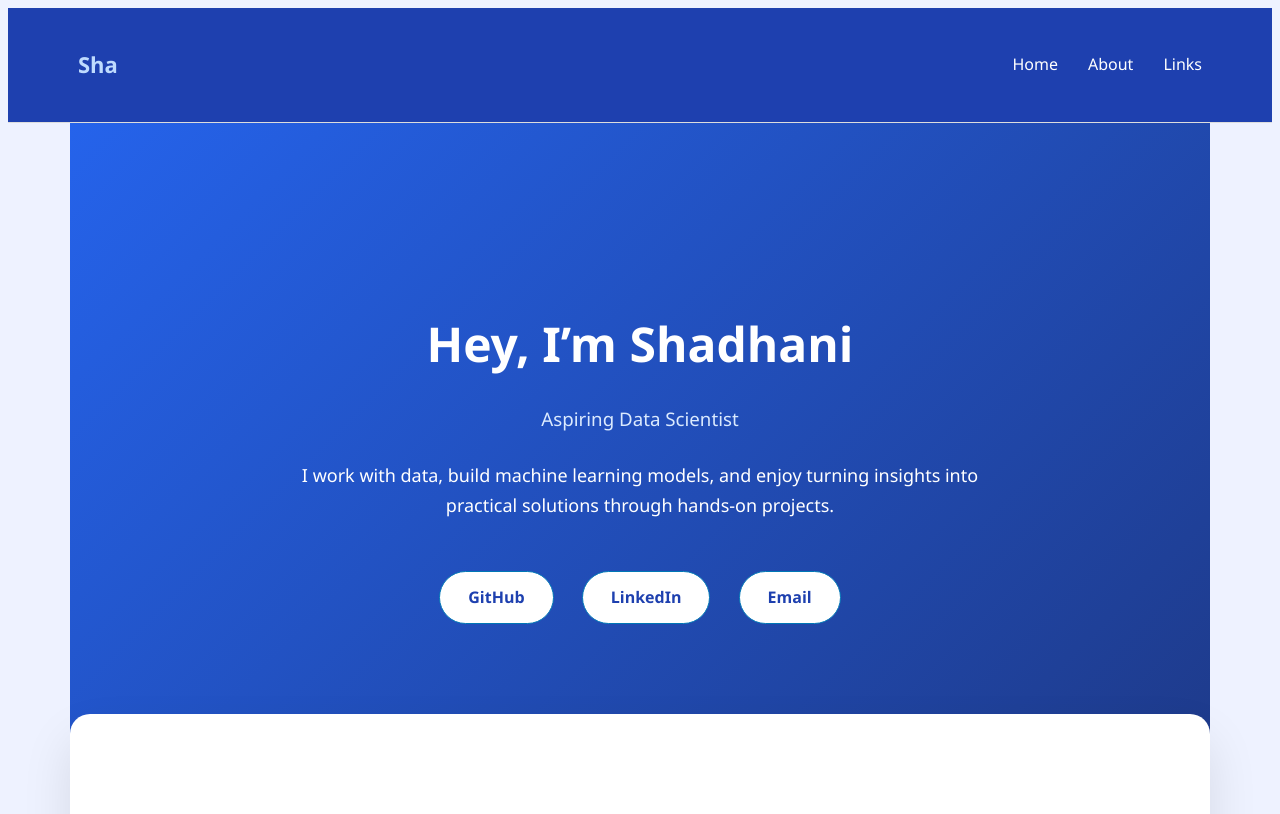
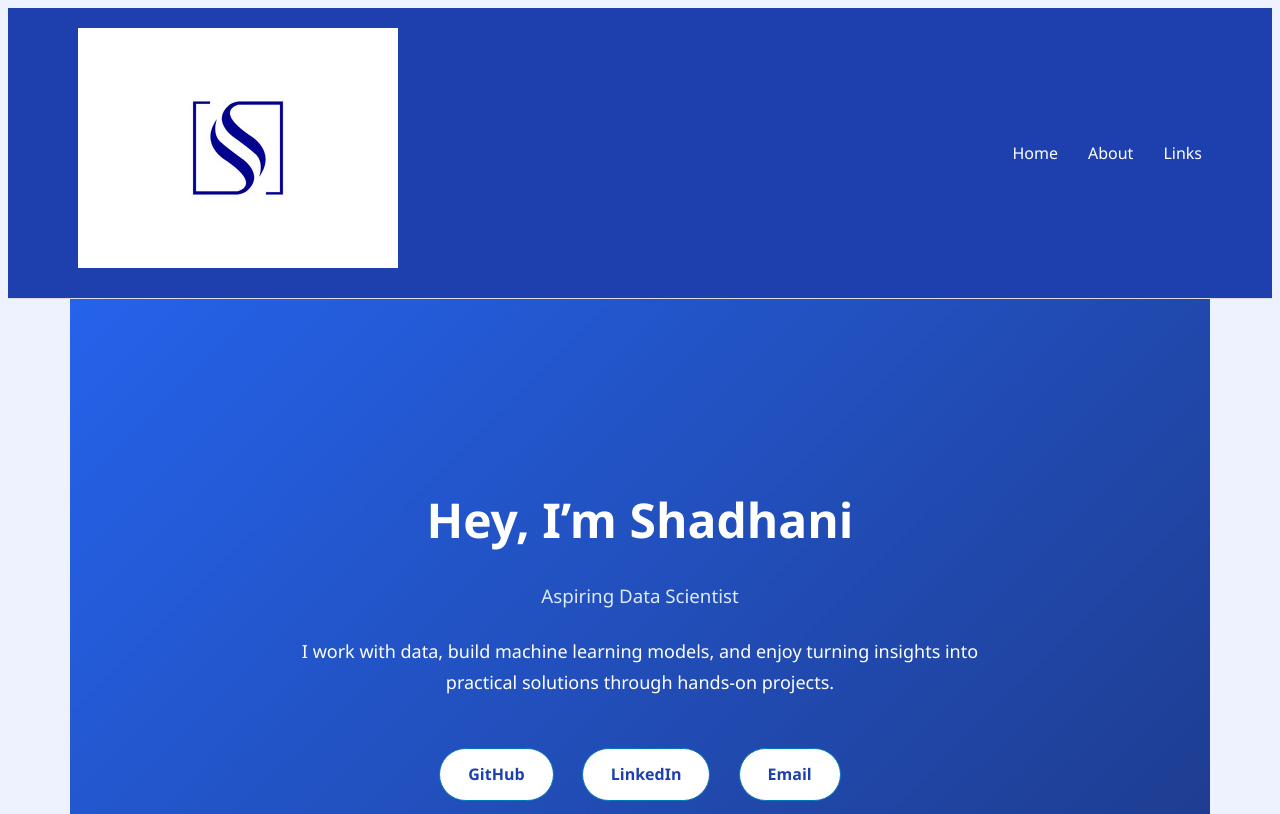
Before and after one commit to Shadhani2531/shadhanishambharkar.github.io, a plain HTML site: page index.html in a window 1280 px wide. Shown: the top 814 px of the page. Drawn offline with Linux system fonts and the light colour scheme.

Commit message:
Update index.html

```diff
--- a/index.html
+++ b/index.html
@@ -10,7 +10,10 @@
 
     <!-- NAVBAR -->
     <nav>
-        <h2 class="logo">Sha</h2>
+       <div class="logo">
+    <img src="logo.jpg" alt="Sha Logo">
+</div>
+
         <ul>
             <li><a href="#home">Home</a></li>
             <li><a href="#about">About</a></li>
```
